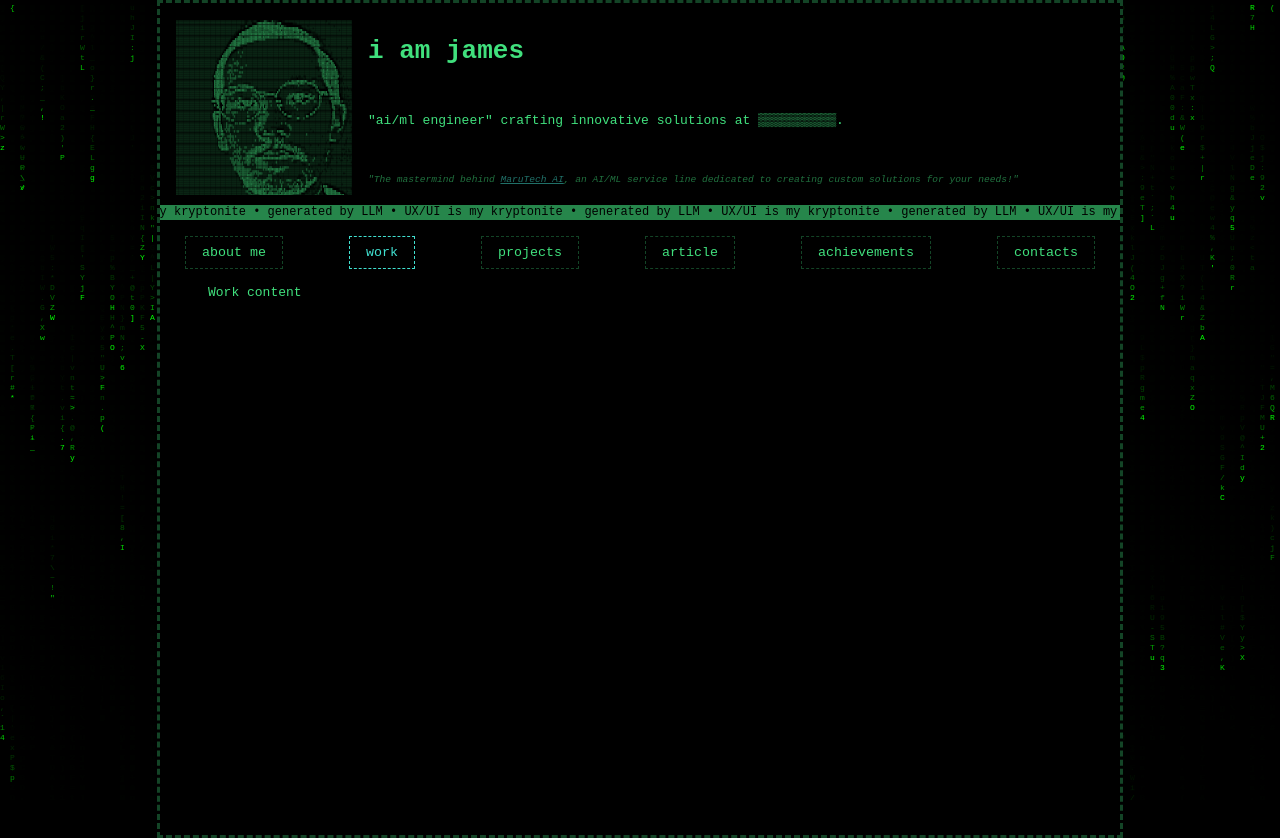
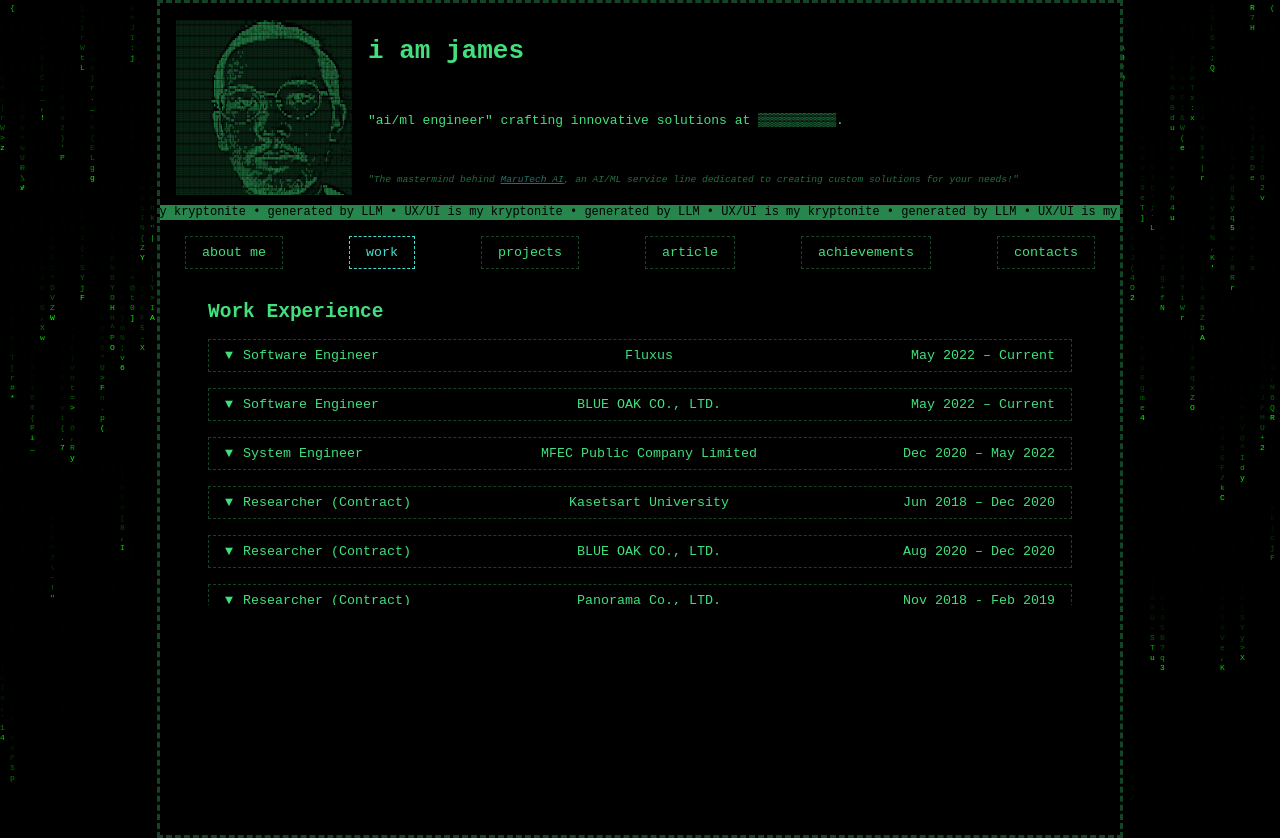
Before and after one commit to kritsada-mas/portfolio, a React (Create React App) app: page / in a window 1280 px wide. Both pictures are taken after a click on the button "work". Built offline with nearby package versions, Linux system fonts and the light colour scheme.

Commit message:
add work

```diff
--- a/src/App.css
+++ b/src/App.css
@@ -163,13 +163,13 @@ body {
   overflow: auto; /* Make content scrollable if it overflows */
 }
 
-.aboutme-container {
+/* .aboutme-container {
   color: rgb(64, 224, 125);
   font-family: monospace;
   max-width: 60rem;
   width: 90%;
   margin: 0 auto;
-}
+} */
 
 .dropdown {
   margin-top: 1rem;
@@ -221,3 +221,30 @@ body {
   background-color: rgb(64, 224, 125);
   height: 100%;
 }
+
+.button-content {
+  display: flex;
+  justify-content: space-between;
+  align-items: center;
+  width: 100%;
+}
+
+.toggle-icon {
+  flex: 0;
+  margin-right: 10px;
+}
+
+.position {
+  flex: 1;
+  text-align: left;
+}
+
+.company {
+  flex: 1;
+  text-align: center;
+}
+
+.date {
+  flex: 1;
+  text-align: right;
+}
--- a/src/components/body.js
+++ b/src/components/body.js
@@ -1,5 +1,6 @@
 import React, { useState } from 'react';
-import AboutMe from './aboutme'; // Import the AboutMe component
+import AboutMe from './tabs/aboutme';
+import Work from './tabs/work'
 
 const Tabs = () => {
   const [activeTab, setActiveTab] = useState('about-me');
@@ -15,8 +16,8 @@ const Tabs = () => {
         <button className={activeTab === 'contacts' ? 'active' : ''} onClick={() => setActiveTab('contacts')}>contacts</button>
       </div>
       <div className="tab-content">
-        {activeTab === 'about-me' && <AboutMe />} {/* Render AboutMe component here */}
-        {activeTab === 'work' && <div>Work content</div>}
+        {activeTab === 'about-me' && <AboutMe />}
+        {activeTab === 'work' && <Work />}
         {activeTab === 'projects' && <div>Projects content</div>}
         {activeTab === 'article' && <div>Article content</div>}
         {activeTab === 'achievements' && <div>Achievements content</div>}
--- a/src/components/aboutme.js
+++ b/src/components/tabs/aboutme.js
@@ -1,3 +1,4 @@
+// ./components/tabs/aboutme.js
 import React, { useState } from 'react';
 
 const AboutMe = () => {
--- /dev/null
+++ b/src/components/tabs/work.js
@@ -0,0 +1,143 @@
+// ./components/tabs/work.js
+import React, { useState } from 'react';
+
+const Work = () => {
+  const [isSoftware_FX_Open, setSoftware_FX_Open] = useState(false);
+  const [isSoftware_BO_Open, setSoftware_BO_Open] = useState(false);
+  const [isSystem_MFEC_Open, setSystem_MFEC_Open] = useState(false);
+  const [isResearch_KU_Open, setResearch_KU_Open] = useState(false);
+  const [isResearch_BO_Open, setResearch_BO_Open] = useState(false);
+  const [isResearch_PEN_Open, setResearch_PEN_Open] = useState(false);
+  const [isResearch_NARA_Open, setResearch_NARA_Open] = useState(false);
+
+  const toggleSoftware_FX = () => setSoftware_FX_Open(!isSoftware_FX_Open);
+  const toggleSoftware_BO = () => setSoftware_BO_Open(!isSoftware_BO_Open);
+  const toggleSystem_MFEC = () => setSystem_MFEC_Open(!isSystem_MFEC_Open);
+  const toggleResearch_KU = () => setResearch_KU_Open(!isResearch_KU_Open);
+  const toggleResearch_BO = () => setResearch_BO_Open(!isResearch_BO_Open);
+  const toggleResearch_PEN = () => setResearch_PEN_Open(!isResearch_PEN_Open);
+  const toggleResearch_NARA = () => setResearch_NARA_Open(!isResearch_NARA_Open);
+
+  const getToggleButtonLabel = (isOpen) => isOpen ? "▲" : "▼";
+
+  return (
+    <div className="work-container">
+      <h2>Work Experience</h2>
+
+      <div className="dropdown">
+        <button onClick={toggleSoftware_FX}>
+          <span className="button-content">
+            <span className="toggle-icon">{getToggleButtonLabel(isSoftware_FX_Open)}</span>
+            <span className="position">Software Engineer</span>
+            <span className="company">Fluxus</span>
+            <span className="date">May 2022 – Current</span>
+          </span>
+        </button>
+        {isSoftware_FX_Open && (
+          <ul>
+            <li>Placeholder a</li>
+          </ul>
+        )}
+      </div>
+
+
+      <div className="dropdown">
+        <button onClick={toggleSoftware_BO}>
+          <span className="button-content">
+            <span className="toggle-icon">{getToggleButtonLabel(isSoftware_BO_Open)}</span>
+            <span className="position">Software Engineer</span>
+            <span className="company">BLUE OAK CO., LTD.</span>
+            <span className="date">May 2022 – Current</span>
+          </span>
+        </button>
+        {isSoftware_BO_Open && (
+          <ul>
+            <li>Placeholder a</li>
+          </ul>
+        )}
+      </div>
+
+      <div className="dropdown">
+        <button onClick={toggleSystem_MFEC}>
+          <span className="button-content">
+            <span className="toggle-icon">{getToggleButtonLabel(isSystem_MFEC_Open)}</span>
+            <span className="position">System Engineer</span>
+            <span className="company">MFEC Public Company Limited</span>
+            <span className="date">Dec 2020 – May 2022</span>
+          </span>
+        </button>
+        {isSystem_MFEC_Open && (
+          <ul>
+            <li>Placeholder a</li>
+          </ul>
+        )}
+      </div>
+
+      <div className="dropdown">
+        <button onClick={toggleResearch_KU}>
+          <span className="button-content">
+            <span className="toggle-icon">{getToggleButtonLabel(isResearch_KU_Open)}</span>
+            <span className="position">Researcher (Contract)</span>
+            <span className="company">Kasetsart University</span>
+            <span className="date">Jun 2018 – Dec 2020</span>
+          </span>
+        </button>
+        {isResearch_KU_Open && (
+          <ul>
+            <li>Placeholder a</li>
+          </ul>
+        )}
+      </div>
+
+      <div className="dropdown">
+        <button onClick={toggleResearch_BO}>
+          <span className="button-content">
+            <span className="toggle-icon">{getToggleButtonLabel(isResearch_BO_Open)}</span>
+            <span className="position">Researcher (Contract)</span>
+            <span className="company">BLUE OAK CO., LTD.</span>
+            <span className="date">Aug 2020 – Dec 2020</span>
+          </span>
+        </button>
+        {isResearch_BO_Open && (
+          <ul>
+            <li>Placeholder a</li>
+          </ul>
+        )}
+      </div>
+
+      <div className="dropdown">
+        <button onClick={toggleResearch_PEN}>
+          <span className="button-content">
+            <span className="toggle-icon">{getToggleButtonLabel(isResearch_PEN_Open)}</span>
+            <span className="position">Researcher (Contract)</span>
+            <span className="company">Panorama Co., LTD.</span>
+            <span className="date">Nov 2018 - Feb 2019</span>
+          </span>
+        </button>
+        {isResearch_PEN_Open && (
+          <ul>
+            <li>Placeholder a</li>
+          </ul>
+        )}
+      </div>
+
+      <div className="dropdown">
+        <button onClick={toggleResearch_NARA}>
+          <span className="button-content">
+            <span className="toggle-icon">{getToggleButtonLabel(isResearch_NARA_Open)}</span>
+            <span className="position">Researcher (Internship)</span>
+            <span className="company">Nara Institute of Science and Technology</span>
+            <span className="date">Jun 2017 - Aug 2017</span>
+          </span>
+        </button>
+        {isResearch_NARA_Open && (
+          <ul>
+            <li>Placeholder a</li>
+          </ul>
+        )}
+      </div>
+    </div>
+  );
+};
+
+export default Work;
```
